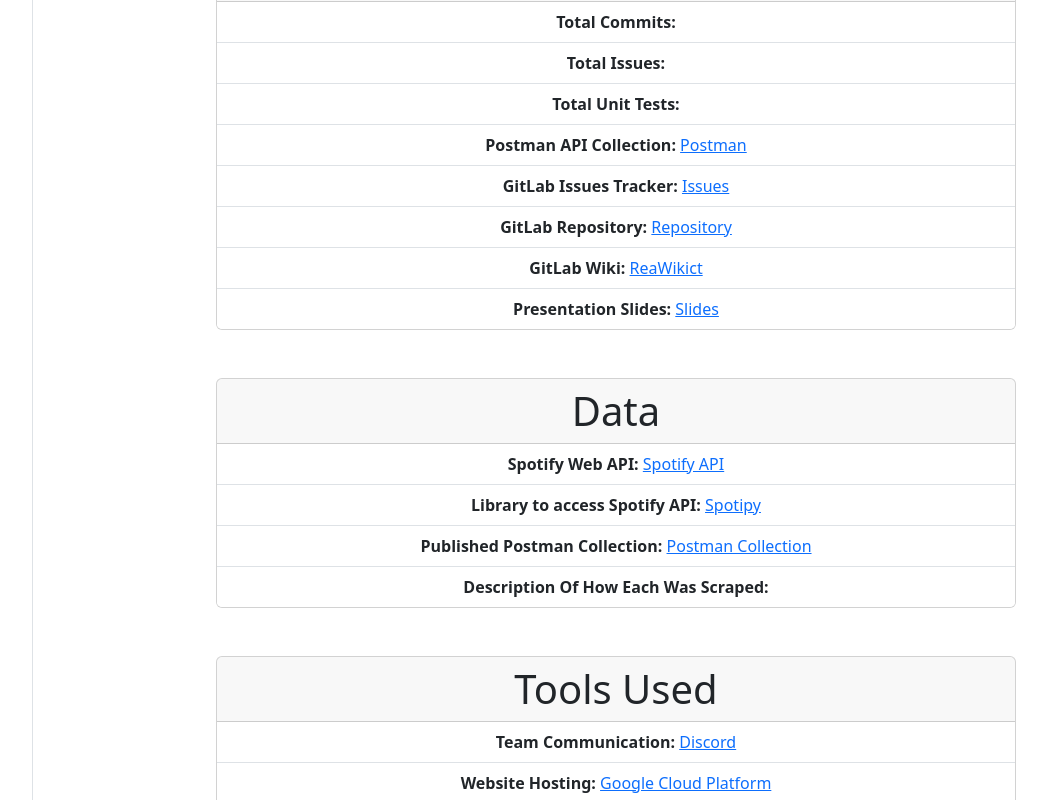
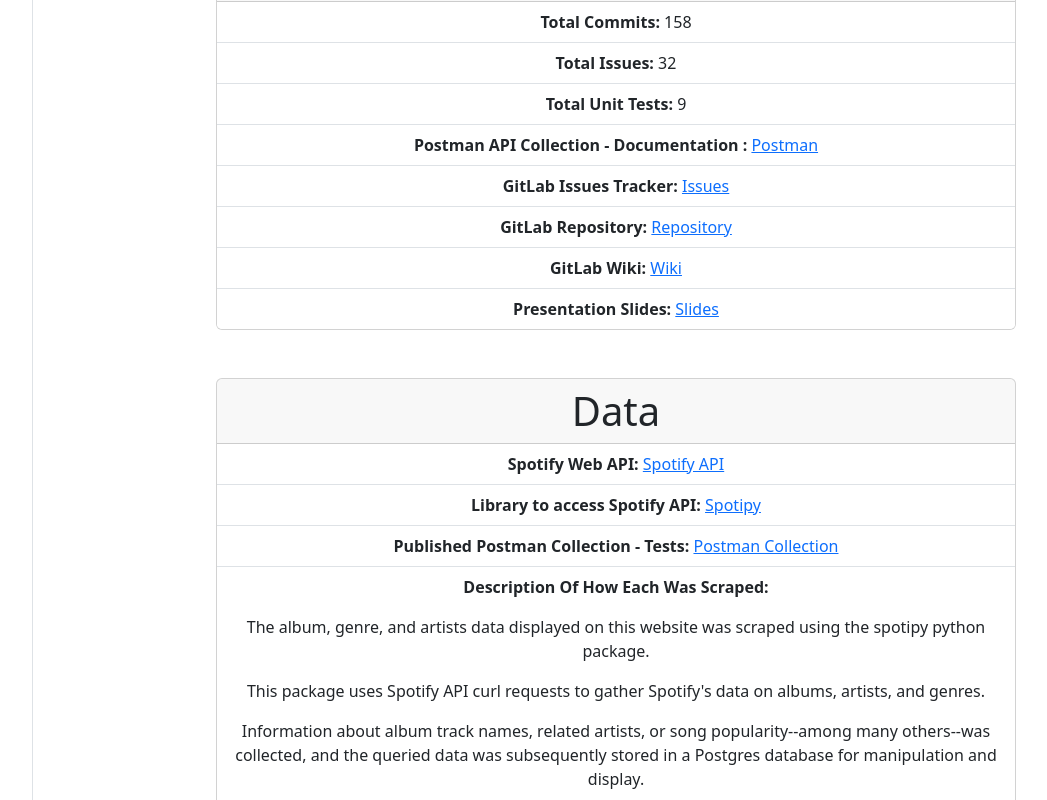
Before and after one commit to Magret7/Music-Recommendations, a React (Create React App) app in the folder frontend/: page /about in a window 1280 px wide. Shown: the part 1780-2580 px from the top of the page, without its empty margins (77-1124 px from the left). Built offline with nearby package versions, Linux system fonts and the light colour scheme.

Commit message:
Changes to Search formate

```diff
--- a/frontend/src/components/About.js
+++ b/frontend/src/components/About.js
@@ -91,14 +91,14 @@
                 <div class="card text-center" style= {{width: 70+'%', marginBottom: 3+'rem', marginLeft: 'auto', marginRight: 'auto'}}>
                     <div class="card-header display-6"> <b>GitLab Stats</b> </div>
                     <ul class="list-group list-group-flush">
-                        <li class="list-group-item"> <b>Total Commits: </b></li>
-                        <li class="list-group-item"> <b>Total Issues: </b></li>
-                        <li class="list-group-item"> <b>Total Unit Tests: </b></li>
-                        <li class="list-group-item"> <b>Postman API Collection: </b><a href="https://music-recommendation.postman.co/workspace/Team-Workspace~17d1e66a-099f-4ea0-833c-8973e17965de/collection/33692671-6403f3c6-d92b-49af-b5e0-21fc9aa5292a?tab=variables"> Postman </a> </li>
+                        <li class="list-group-item"> <b>Total Commits: </b>158</li>
+                        <li class="list-group-item"> <b>Total Issues: </b>32</li>
+                        <li class="list-group-item"> <b>Total Unit Tests: </b>9</li>
+                        <li class="list-group-item"> <b>Postman API Collection - Documentation : </b><a href="https://documenter.getpostman.com/view/33702459/2sA3BhdDr8"> Postman </a> </li>
                         <li class="list-group-item"> <b>GitLab Issues Tracker: </b><a href="https://gitlab.com/magretadekunle/cs331e-idb/-/issues"> Issues </a> </li>
                         <li class="list-group-item"> <b>GitLab Repository: </b><a href="https://gitlab.com/magretadekunle/cs331e-idb"> Repository </a> </li>
-                        <li class="list-group-item"> <b>GitLab Wiki: </b><a href="https://gitlab.com/magretadekunle/cs331e-idb/-/wikis/home"> ReaWikict</a> </li>
-                        <li class="list-group-item"> <b>Presentation Slides: </b><a href="https://gitlab.com/magretadekunle/cs331e-idb/-/issues"> Slides </a> </li>
+                        <li class="list-group-item"> <b>GitLab Wiki: </b><a href="https://gitlab.com/magretadekunle/cs331e-idb/-/wikis/home"> Wiki</a> </li>
+                        <li class="list-group-item"> <b>Presentation Slides: </b><a href=""> Slides </a> </li>
                     </ul>
                 </div>
             </section>
@@ -109,8 +109,12 @@
                     <ul class="list-group list-group-flush">
                         <li class="list-group-item"> <b>Spotify Web API: </b> <a href="https://developer.spotify.com/documentation/web-api/"> Spotify API </a> </li>
                         <li class="list-group-item"> <b>Library to access Spotify API: </b><a href="https://spotipy.readthedocs.io/en/2.22.1/"> Spotipy </a> </li>
-                        <li class="list-group-item"> <b>Published Postman Collection: </b> <a href=""> Postman Collection </a> </li>
-                        <li class="list-group-item"> <b>Description Of How Each Was Scraped: </b></li>
+                        <li class="list-group-item"> <b>Published Postman Collection - Tests: </b> <a href="https://documenter.getpostman.com/view/33702459/2sA3BhdDr7"> Postman Collection </a> </li>
+                        <li class="list-group-item"> <b>Description Of How Each Was Scraped: </b> <p></p>
+                        <p>The album, genre, and artists data displayed on this website was scraped using the spotipy python package.</p>
+                        <p>This package uses Spotify API curl requests to gather Spotify's data on albums, artists, and genres.</p>
+                        <p>Information about album track names, related artists, or song popularity--among many others--was collected, and the queried data was subsequently stored in a Postgres database for manipulation and display.</p>
+                        </li>
                     </ul>
                 </div>
             </section>
--- a/frontend/src/components/Genres.js
+++ b/frontend/src/components/Genres.js
@@ -107,19 +107,24 @@
         <>
             <h1 style={{ textAlign: "center" }}> Genres</h1>
 
-            <div>
+            <form>
                 <input
-                    style={{ borderRadius: "4px", width: "20rem", height: "3rem", marginTop: "0.5rem" }}
-                    type="text"
-                    placeholder="  Search for Albums ..."
+                    // style={{ borderRadius: "4px", width: "20rem", height: "3rem", marginTop: "0.5rem" }}
+                    style={{height: "3rem", marginTop: "0.5rem", width:"50%", marginLeft:"auto", marginRight:"auto"}}
+                    class="form-control"
+                    type="search"
+                    placeholder="Type Here To Search"
                     value={searchTerm}
                     onChange={handleInputChange}
-                />
-
-                <button onClick={handleSearch} style={{ width: "3rem", height: "3rem" }} class="btn btn-primary">
-                    <FontAwesomeIcon icon={faMagnifyingGlass} />
+                >
+                </input>
+                <button onClick={handleSearch}  class="btn btn-primary"  type="submit">
+                    Search
                 </button>
-            </div>
+            </form>
+{/*
+            <input class="form-control" type="search" placeholder="Type search here"  style={{ width: "50rem", height: "3rem" , alignItems:"center"}}></input>
+            <button class="btn btn-primary" type="submit">Search</button> */}
 
             <select style={{ marginTop: "0.5rem" }} onChange={onSelectionChange}>
                 <option value="" disabled selected>Select your option</option>
```
